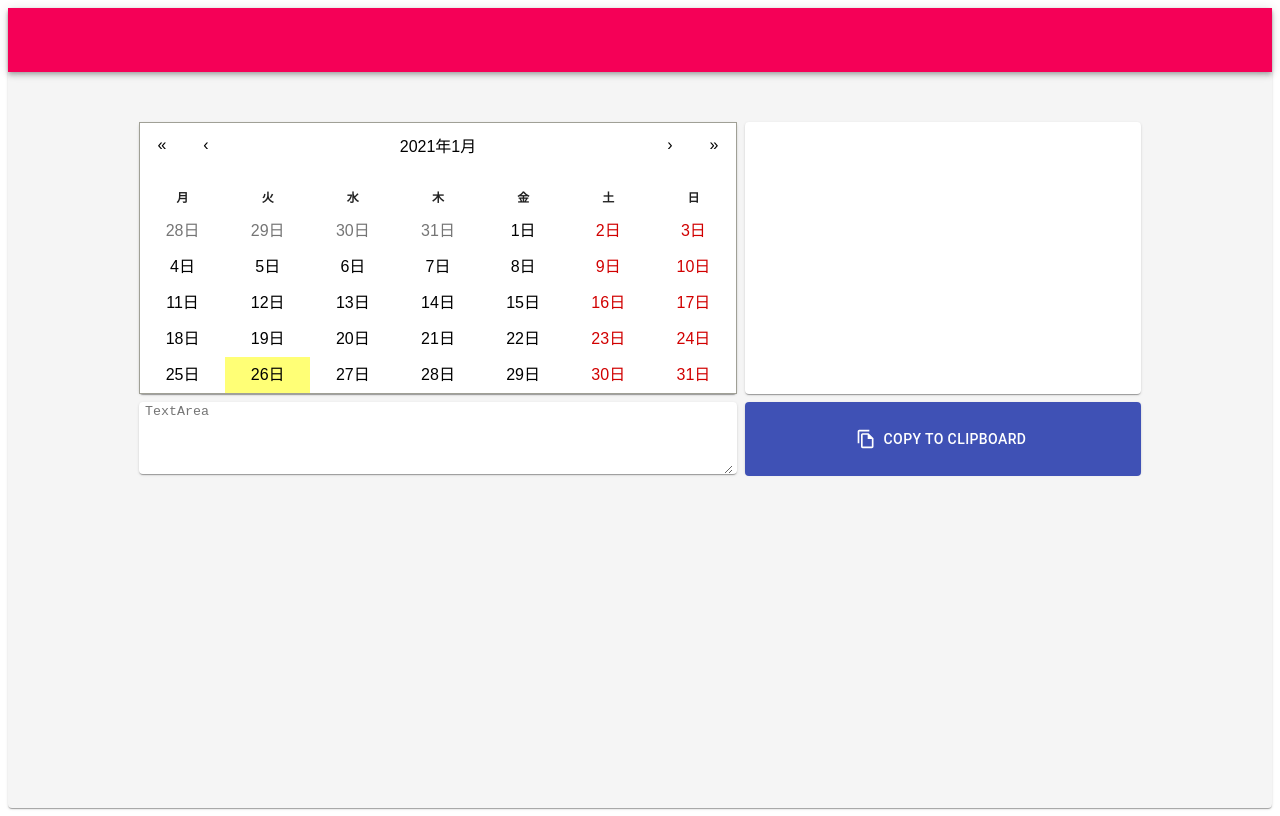
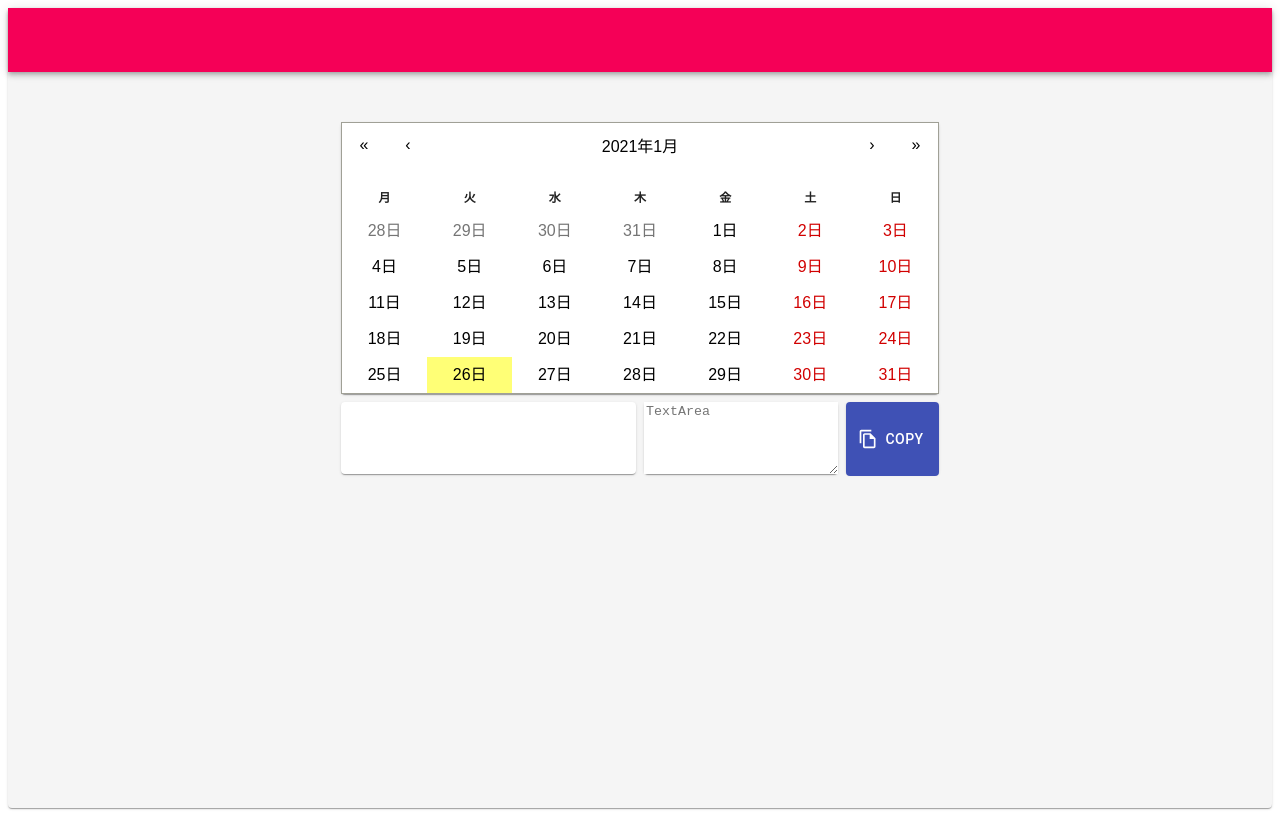
Before and after one commit to ryu-codes/react-scheduler, a React (Create React App) app: page / in a window 1280 px wide. Built offline with nearby package versions, Linux system fonts and the light colour scheme.

Commit message:
redesigned layout

```diff
--- a/src/App.js
+++ b/src/App.js
@@ -71,14 +71,17 @@ const App = () => {
         container
         spacing={1}
         justify="center"
-        style={{ marginTop: "1rem", height: "90%", padding: 30 }}
+        style={{ marginTop: "1rem", padding: 30 }}
       >
+        <Grid item xs={0} sm={3}></Grid>
         <Grid item xs={12} sm={6} style={{ height: "35vh" }}>
           <Paper style={{ textAlign: "center", height: "100%" }}>
             <Calendar addDate={addDate} />
           </Paper>
         </Grid>
-        <Grid item xs={12} sm={4} style={{ height: "35vh" }}>
+        <Grid item xs={0} sm={3}></Grid>
+
+        <Grid item xs={12} sm={3} style={{ height: "10vh" }}>
           <Paper style={{ textAlign: "center", height: "100%" }}>
             <DateList
               dates={dates}
@@ -87,12 +90,12 @@ const App = () => {
             />
           </Paper>
         </Grid>
-        <Grid item xs={12} sm={6} style={{ height: "10vh" }}>
+        <Grid item xs={12} sm={2} style={{ height: "10vh" }}>
           <Paper style={{ textAlign: "center", height: "100%" }}>
             <DateTextArea dates={dates} />
           </Paper>
         </Grid>
-        <Grid item xs={12} sm={4} style={{ height: "10vh" }}>
+        <Grid item xs={12} sm={1} style={{ height: "10vh" }}>
           <Paper style={{ textAlign: "center", height: "100%" }}>
             <CopyButton />
           </Paper>
--- a/src/CopyButton.js
+++ b/src/CopyButton.js
@@ -20,7 +20,7 @@ const CopyButton = () => {
         disableElevation
         style={{ height: "9.2vh" }}
       >
-        COPY TO CLIPBOARD
+        COPY
       </Button>
     </div>
   );
```
Also changed, not shown: 1 other file (tests, documents, lock files or other folders).
